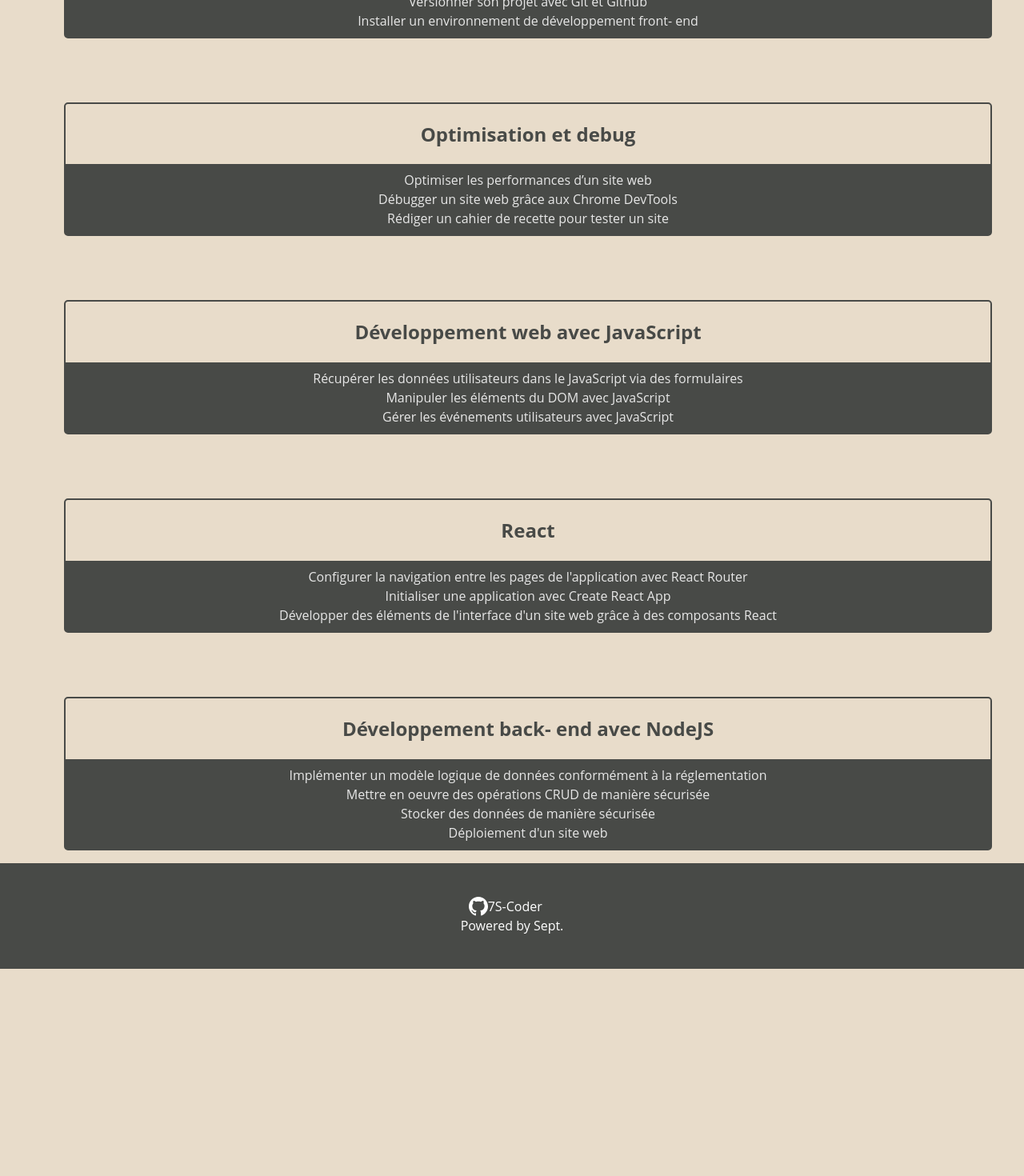
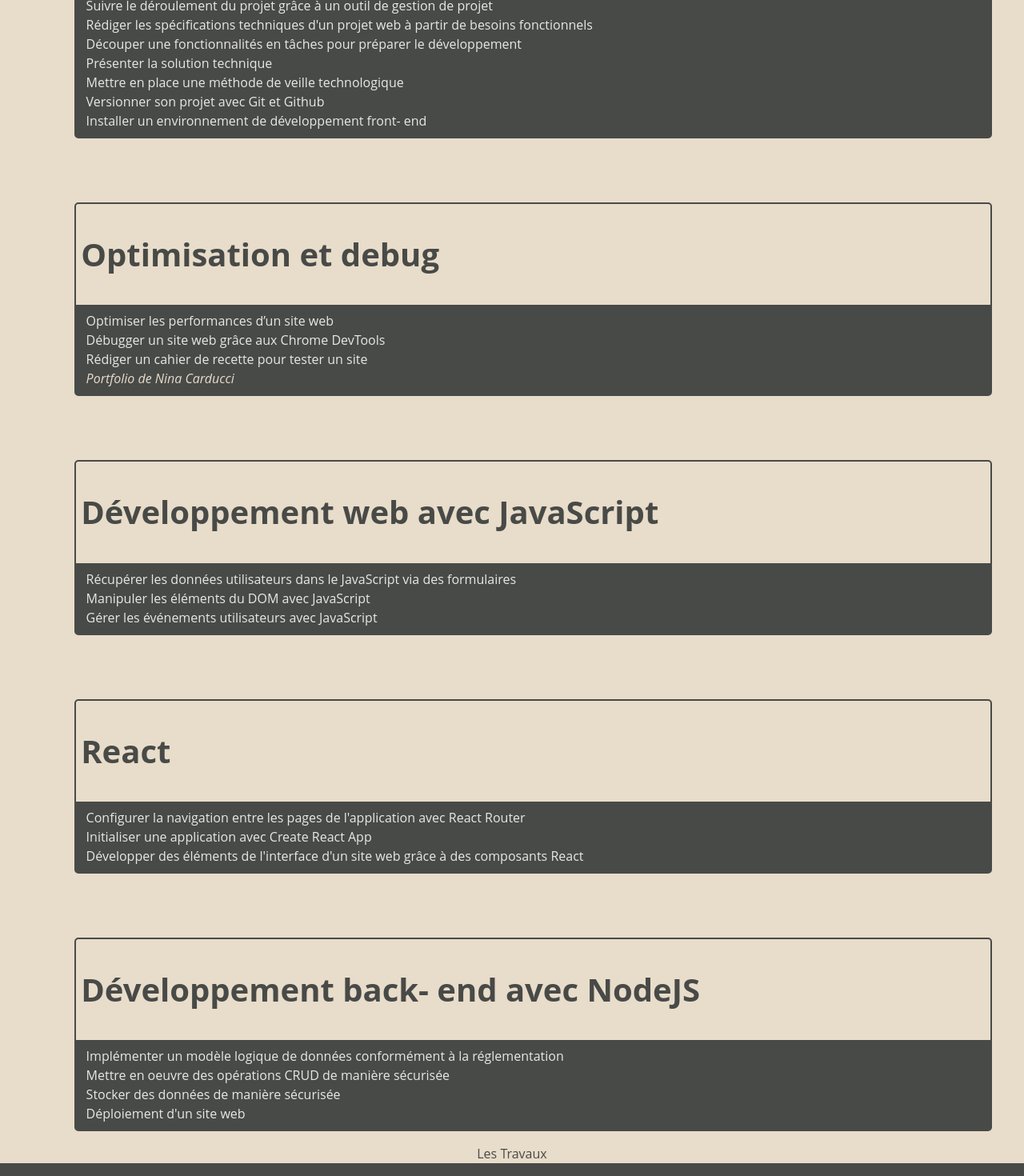
Before and after one commit to 7S-Coder/Portfolio, a React (Vite) app: page /skills in a window 1280 px wide. Shown: the part 560-2030 px from the top of the page at 80% size. Before the commit the page ends 1771 px from the top, so only its background shows below. Built offline with nearby package versions, Linux system fonts and the light colour scheme.

Commit message:
update skills

```diff
--- a/src/components/SkillsStuff/Skills.jsx
+++ b/src/components/SkillsStuff/Skills.jsx
@@ -1,6 +1,6 @@
 import "../../styles/components/Skills.scss";
 
-const Skills = ({ title, skills }) => {
+const Skills = ({ title, skills, github }) => {
   return (
     <ul className="skills">
       <li className="skills_block">
@@ -9,6 +9,13 @@
           {skills.map((skill, skillIndex) => (
             <li key={skillIndex}>{skill}</li>
           ))}
+          {github && (
+            <li>
+              <a href={github.link} target="blanck">
+                {github.title}
+              </a>
+            </li>
+          )}
         </ul>
       </li>
     </ul>
--- a/src/components/SkillsStuff/SkillsList.jsx
+++ b/src/components/SkillsStuff/SkillsList.jsx
@@ -1,12 +1,17 @@
+import { NavLink } from "react-router-dom";
 import skillsData from "../../datas/skills.json";
 import Skills from "./Skills";
+import "../../styles/components/SkillList.scss";
 
 const SkillsList = () => {
   return (
     <div className="card-list">
-      {skillsData.map(({ title, skills }, index) => (
-        <Skills key={index} title={title} skills={skills} />
+      {skillsData.map(({ title, skills, github }, index) => (
+        <Skills key={index} title={title} skills={skills} github={github} />
       ))}
+      <NavLink to="/work" className="page_link">
+        Les Travaux
+      </NavLink>
     </div>
   );
 };
--- a/src/datas/skills.json
+++ b/src/datas/skills.json
@@ -4,7 +4,11 @@
     "skills": [
       "Intégrer du contenu conformément à une maquette avec HTML et CSS",
       "Implémenter une interface responsive avec HTML et CSS"
-    ]
+    ],
+    "github": {
+      "title": "Interface du site Booki",
+      "link": "https://github.com/7S-Coder/Booki.git"
+    }
   },
 
   {
@@ -26,7 +30,11 @@
       "Optimiser les performances d’un site web",
       "Débugger un site web grâce aux Chrome DevTools",
       "Rédiger un cahier de recette pour tester un site"
-    ]
+    ],
+    "github": {
+      "title": "Portfolio de Nina Carducci",
+      "link": "https://github.com/7S-Coder/Portfolio-Nina-Carducci.git"
+    }
   },
 
   {
--- /dev/null
+++ b/src/pages/Work.jsx
@@ -0,0 +1,4 @@
+const Work = () => {
+  return;
+};
+export default Work;
--- a/src/routes/AppRouter.jsx
+++ b/src/routes/AppRouter.jsx
@@ -2,12 +2,14 @@
 import Home from "../pages/Home";
 import Error404 from "../pages/Error404";
 import SkillsList from "../components/SkillsStuff/SkillsList";
+import Work from "../pages/Work";
 
 const AppRouter = () => {
   return (
     <Routes>
       <Route path="/" element={<Home />} />
       <Route path="/skills" element={<SkillsList />} />
+      <Route path="/work" element={<Work />} />
       <Route path="*" element={<Error404 />} />
     </Routes>
   );
--- /dev/null
+++ b/src/styles/components/SkillList.scss
@@ -0,0 +1,10 @@
+@import "../variables";
+
+.page_link {
+  color: $color-black;
+  text-decoration: none;
+  &:hover {
+    color: $color-link;
+    font-weight: bold;
+  }
+}
--- a/src/styles/components/Skills.scss
+++ b/src/styles/components/Skills.scss
@@ -8,6 +8,7 @@
   .skills_block {
     border: 2px solid $color-black;
     border-radius: $lil-radius;
+    text-align: left;
   }
 
   .skills_list {
@@ -17,12 +18,27 @@
 
   h2 {
     color: $color-black;
+    font-size: 2.5rem;
+    margin-left: 0.5vw;
   }
 
   li {
     list-style-type: none;
+    margin-left: 1vw;
+
     li:hover {
       text-decoration: underline;
     }
   }
+
+  a {
+    color: $color-beige;
+    font-style: italic;
+    text-decoration: none;
+  }
+
+  a:hover {
+    text-decoration: none;
+    font-weight: bold;
+  }
 }
```
Also changed, not shown: src/components/Gallery.jsx (added).
